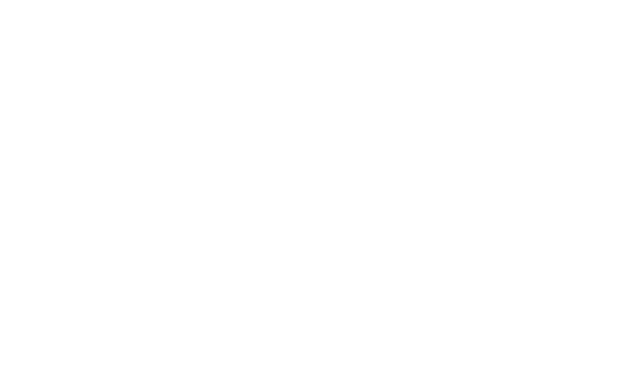
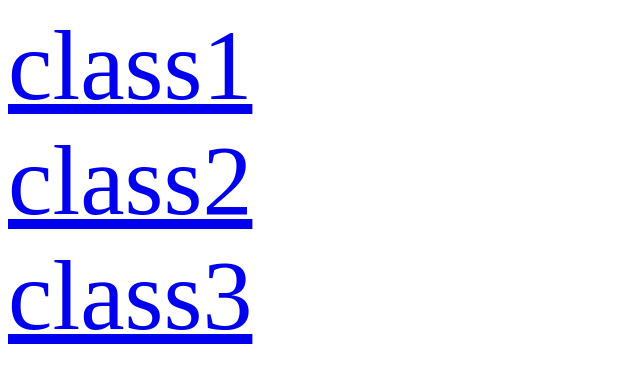
Before and after one commit to mojopi/scrapbook, a plain HTML site: page index.html in a window 1280 px wide. Shown: the whole page, without its empty margins (0-640 px from the left). Drawn offline with Linux system fonts and the light colour scheme.

Commit message:
adding the homepage

```diff
--- a/index.html
+++ b/index.html
@@ -2,16 +2,20 @@
 <html>
 <head>
 	<style>
-	html{
+/*	html{
 		background-image: url("scrapbook-background.png")
 		background-size:cover;
 		background-repeat:no-repeat;
-	}
+	}*/
 
+		a {font-size: 100px;}
 	</style>
 
 </head>
 <body>
+<a href="class1.html">class1</a> <br>
+<a href="class2.html">class2</a><br>
+<a href="class3.html">class3</a><br>
 
 
 </body>
```
